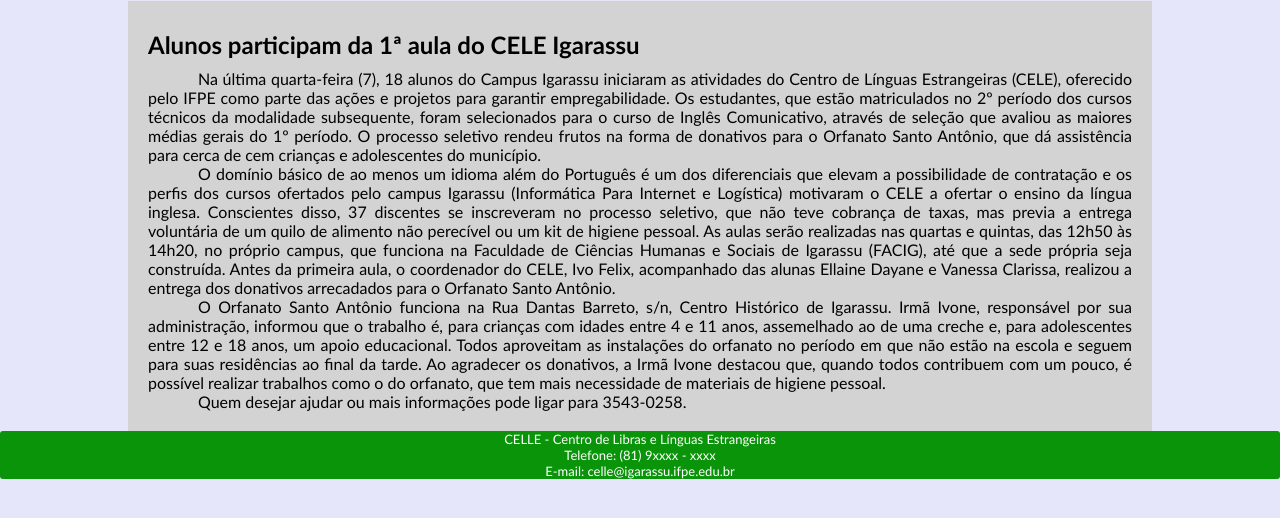
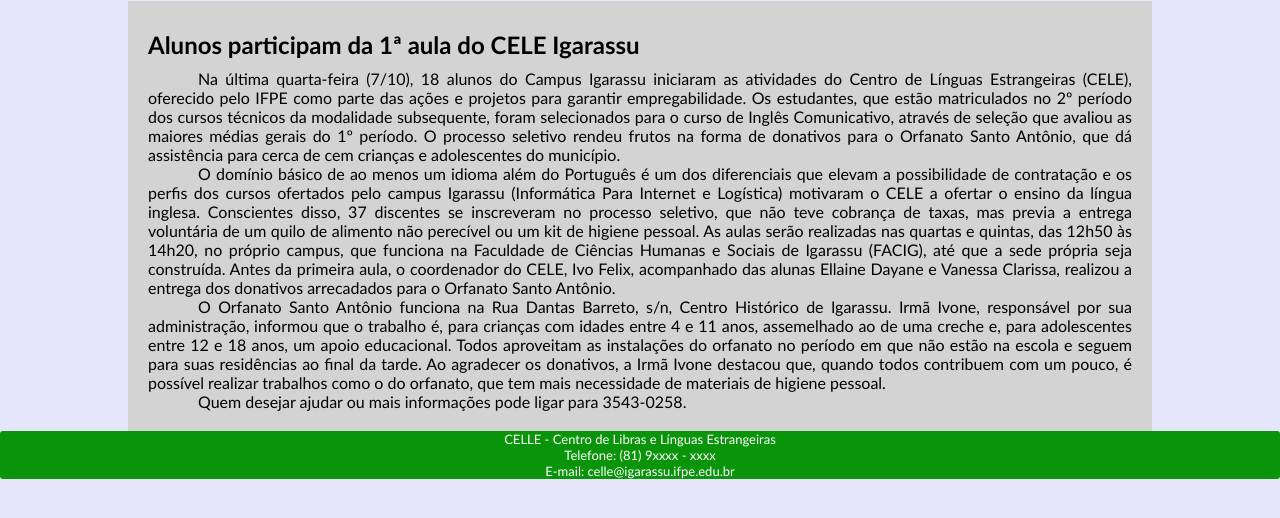
Before and after one commit to Ytallo12/CodigoSecreto, a plain HTML site: page principal/html/pagina_Noticia1aula.html in a window 1280 px wide. Shown: the part 144-662 px from the top of the page. Drawn offline with Linux system fonts and the light colour scheme.

Commit message:
Ajuste na data da aula

```diff
--- a/principal/html/pagina_Noticia1aula.html
+++ b/principal/html/pagina_Noticia1aula.html
@@ -30,7 +30,7 @@
 <section>
     <h2>Alunos participam da 1ª aula do CELE Igarassu</h2>
 
-    <p> Na última quarta-feira (7), 18 alunos do Campus Igarassu iniciaram as atividades do Centro de Línguas Estrangeiras (CELE), oferecido pelo IFPE como parte das ações e projetos para garantir empregabilidade. Os estudantes, que estão matriculados no 2º período dos cursos técnicos da modalidade subsequente, foram selecionados para o curso de Inglês Comunicativo, através de seleção que avaliou as maiores médias gerais do 1º período. O processo seletivo rendeu frutos na forma de donativos para o Orfanato Santo Antônio, que dá assistência para cerca de cem crianças e adolescentes do município.</p>
+    <p> Na última quarta-feira (7/10), 18 alunos do Campus Igarassu iniciaram as atividades do Centro de Línguas Estrangeiras (CELE), oferecido pelo IFPE como parte das ações e projetos para garantir empregabilidade. Os estudantes, que estão matriculados no 2º período dos cursos técnicos da modalidade subsequente, foram selecionados para o curso de Inglês Comunicativo, através de seleção que avaliou as maiores médias gerais do 1º período. O processo seletivo rendeu frutos na forma de donativos para o Orfanato Santo Antônio, que dá assistência para cerca de cem crianças e adolescentes do município.</p>
     <p> O domínio básico de ao menos um idioma além do Português é um dos diferenciais que elevam a possibilidade de contratação e os perfis dos cursos ofertados pelo campus Igarassu (Informática Para Internet e Logística) motivaram o CELE a ofertar o ensino da língua inglesa. Conscientes disso, 37 discentes se inscreveram no processo seletivo, que não teve cobrança de taxas, mas previa a entrega voluntária de um quilo de alimento não perecível ou um kit de higiene pessoal.
     As aulas serão realizadas nas quartas e quintas, das 12h50 às 14h20, no próprio campus, que funciona na Faculdade de Ciências Humanas e Sociais de Igarassu (FACIG), até que a sede própria seja construída. Antes da primeira aula, o coordenador do CELE, Ivo Felix, acompanhado das alunas Ellaine Dayane e Vanessa Clarissa, realizou a entrega dos donativos arrecadados para o Orfanato Santo Antônio.</p>
     <p> O Orfanato Santo Antônio funciona na Rua Dantas Barreto, s/n, Centro Histórico de Igarassu. Irmã Ivone, responsável por sua administração, informou que o trabalho é, para crianças com idades entre 4 e 11 anos, assemelhado ao de uma creche e, para adolescentes entre 12 e 18 anos, um apoio educacional. Todos aproveitam as instalações do orfanato no período em que não estão na escola e seguem para suas residências ao final da tarde. Ao agradecer os donativos, a Irmã Ivone destacou que, quando todos contribuem com um pouco, é possível realizar trabalhos como o do orfanato, que tem mais necessidade de materiais de higiene pessoal.</p>
```
